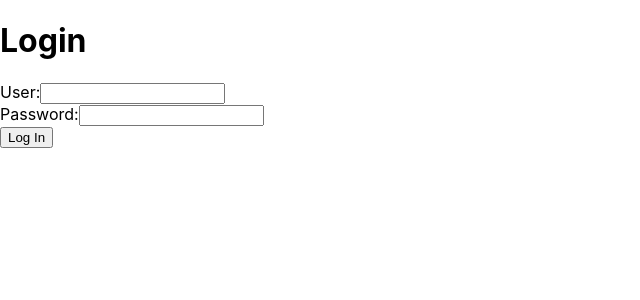
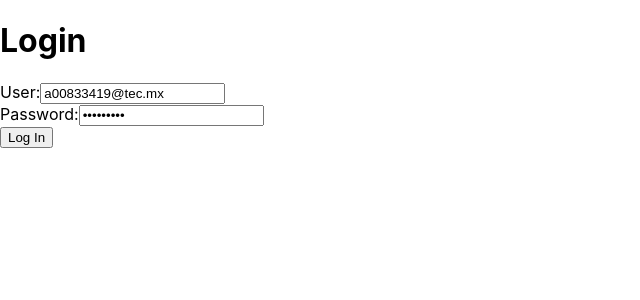
Before and after one commit to Cherry-Ayala/RetoConstruccion, a React (Create React App) app: page / in a window 1280 px wide. Shown: the top 300 px of the page, without its empty margins (0-640 px from the left). Built offline with nearby package versions, Linux system fonts and the light colour scheme.

Commit message:
error de brackets en login 8:48

```diff
--- a/src/login.jsx
+++ b/src/login.jsx
@@ -2,8 +2,8 @@ import React, { useState } from 'react';
 import axios from 'axios';
 
 function Login () {
-    const { user, setUser } = useState('Carlos');
-    const { password, setPassword } = useState('A00833419');
+    const [ user, setUser ] = useState('a00833419@tec.mx');
+    const [ password, setPassword ] = useState('A00833419');
 
     const handleUserChange = (event) => { setUser(event.target.value);}
     const handlePasswordChange = (event) => { setPassword(event.target.value);}
```
